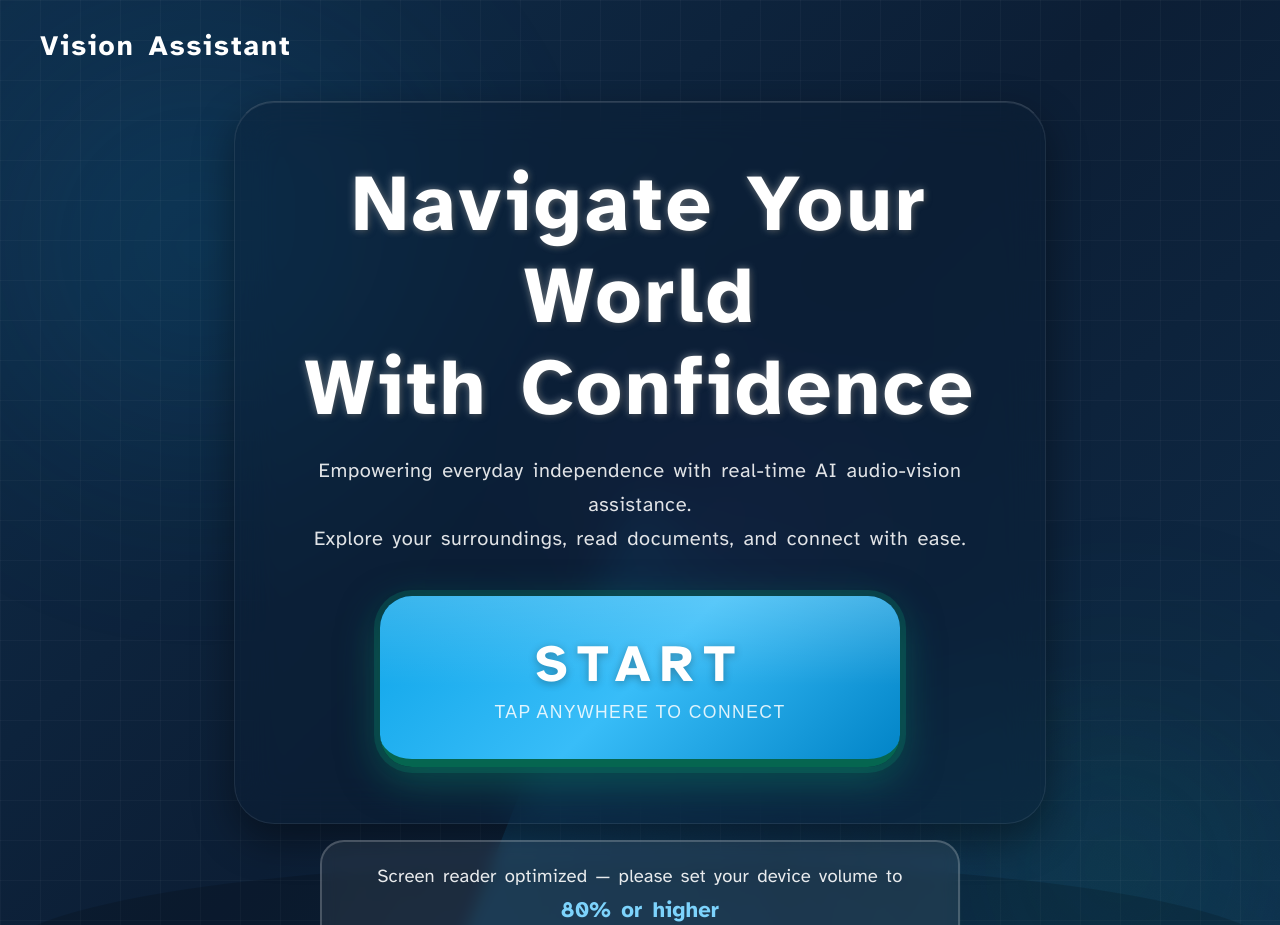
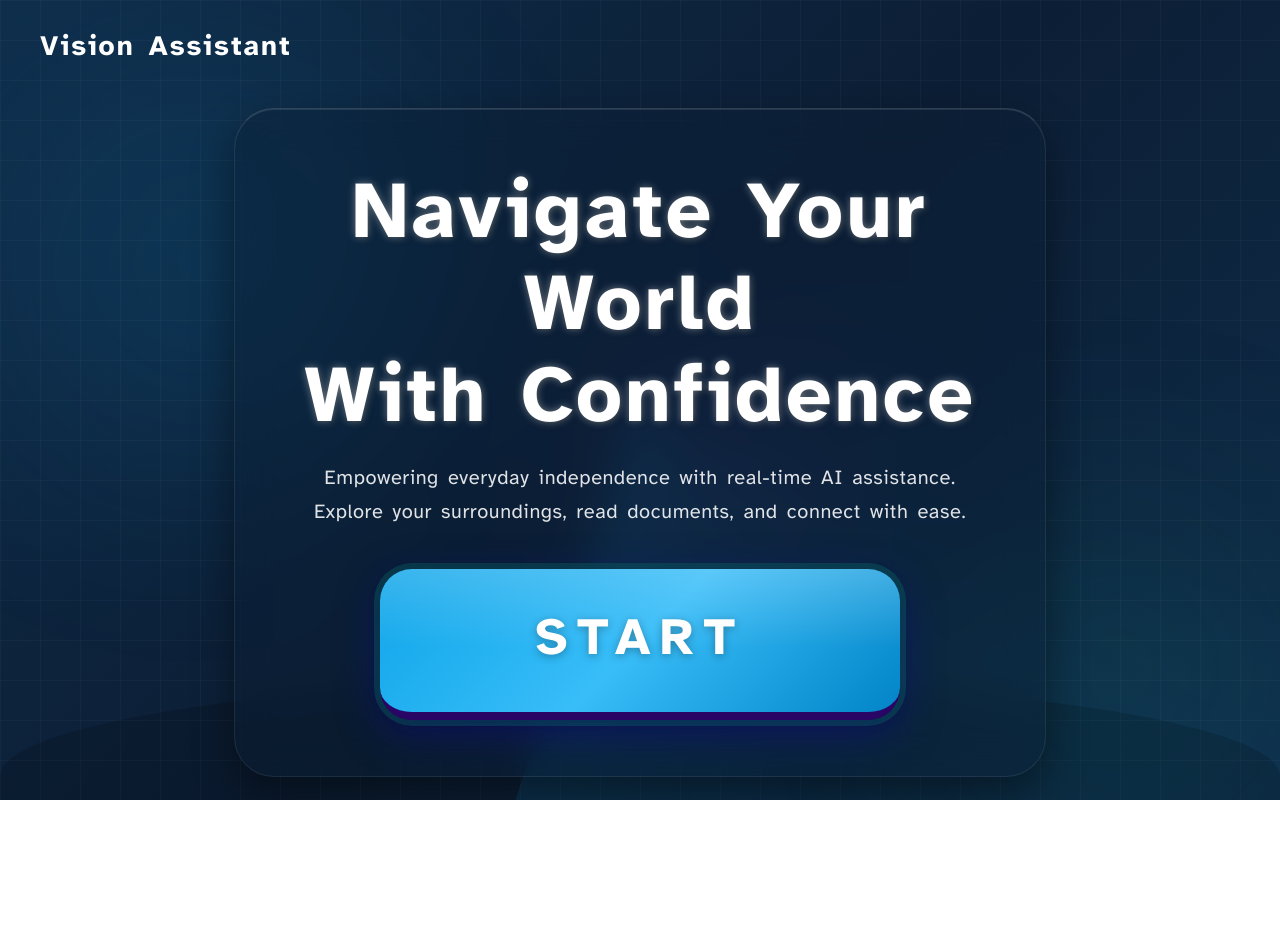
Before and after one commit to thanh289/INT2041_Project, a Next.js app in the folder frontend/: page / in a window 1280 px wide. Shown: the top 925 px of the page. After the commit the page ends 800 px from the top, so only its background shows below. Built offline with nearby package versions, Linux system fonts and the light colour scheme.

Commit message:
patch: using voice no can change to sos tab

```diff
--- a/frontend/src/app/globals.css
+++ b/frontend/src/app/globals.css
@@ -330,12 +330,12 @@ body {
   background: linear-gradient(135deg, var(--color-primary) 0%, #38bdf8 50%, #0284c7 100%);
   box-shadow:
     0 0 0 6px rgba(9,141,113,0.25),
-    0 12px 40px rgba(9,141,113,0.5),
+    0 12px 40px rgba(13, 9, 141, 0.5),
     0 4px 12px rgba(0,0,0,0.3);
   transition: transform 0.2s ease, box-shadow 0.2s ease;
   overflow: hidden;
   /* 3D press effect */
-  border-bottom: 8px solid #056650;
+  border-bottom: 8px solid #290566;
 }
 .start-btn::before {
   content: '';
@@ -348,15 +348,15 @@ body {
 .start-btn:hover {
   transform: translateY(-3px) scale(1.01);
   box-shadow:
-    0 0 0 8px rgba(9,141,113,0.3),
-    0 18px 50px rgba(9,141,113,0.6),
+    0 0 0 8px rgba(88, 9, 141, 0.3),
+    0 18px 50px rgba(62, 9, 141, 0.6),
     0 4px 16px rgba(0,0,0,0.3);
 }
 .start-btn:active {
   transform: translateY(2px) scale(0.99);
   box-shadow:
     0 0 0 4px rgba(9,141,113,0.2),
-    0 6px 20px rgba(9,141,113,0.4);
+    0 6px 20px rgba(9, 97, 141, 0.4);
   border-bottom-width: 3px;
 }
 .start-btn:focus-visible {
--- a/frontend/src/app/page.tsx
+++ b/frontend/src/app/page.tsx
@@ -81,7 +81,7 @@ export default function Home() {
               Navigate Your World<br />With Confidence
             </h1>
             <p className="home-desc">
-              Empowering everyday independence with real-time AI audio-vision assistance.<br />
+              Empowering everyday independence with real-time AI assistance.<br />
               Explore your surroundings, read documents, and connect with ease.
             </p>
 
@@ -91,18 +91,10 @@ export default function Home() {
               aria-label="Tap to connect and start the voice assistant"
             >
               <span className="start-btn-label">Start</span>
-              <span className="start-btn-sub">Tap anywhere to connect</span>
             </button>
           </div>
         </section>
 
-        {/* Volume hint */}
-        <div className="volume-hint" role="note" aria-live="polite">
-          <p>
-            Screen reader optimized &mdash; please set your device volume to{" "}
-            <strong>80% or higher</strong>
-          </p>
-        </div>
 
         {/* Wave deco */}
         <div className="wave-deco" aria-hidden="true" />
--- a/frontend/src/components/AgentWorkspace.tsx
+++ b/frontend/src/components/AgentWorkspace.tsx
@@ -899,6 +899,7 @@ export default function AgentWorkspace() {
       if (mode === "chat") setActiveTab("chat");
       else if (mode === "files") setActiveTab("files");
       else if (mode === "object_detection") setActiveTab("home");
+      else if (mode === "emergency") setActiveTab("emergency");
     },
   });
 
--- a/frontend/src/hooks/useAgentEvents.ts
+++ b/frontend/src/hooks/useAgentEvents.ts
@@ -2,14 +2,14 @@ import { useEffect } from "react";
 import { ConnectionState } from "livekit-client";
 import { useLocalParticipant, useRoomContext } from "@livekit/components-react";
 
-export type AgentMode = "object_detection" | "chat" | "files";
+export type AgentMode = "object_detection" | "chat" | "files" | "emergency";
 
 type UseAgentEventsOptions = {
   onModeChange?: (mode: AgentMode) => void;
 };
 
 function isAgentMode(value: unknown): value is AgentMode {
-  return value === "object_detection" || value === "chat" || value === "files";
+  return value === "object_detection" || value === "chat" || value === "files" || value === "emergency";
 }
 
 export function useAgentEvents({ onModeChange }: UseAgentEventsOptions = {}) {
```
Also changed, not shown: 1 other file (tests, documents, lock files or other folders).
